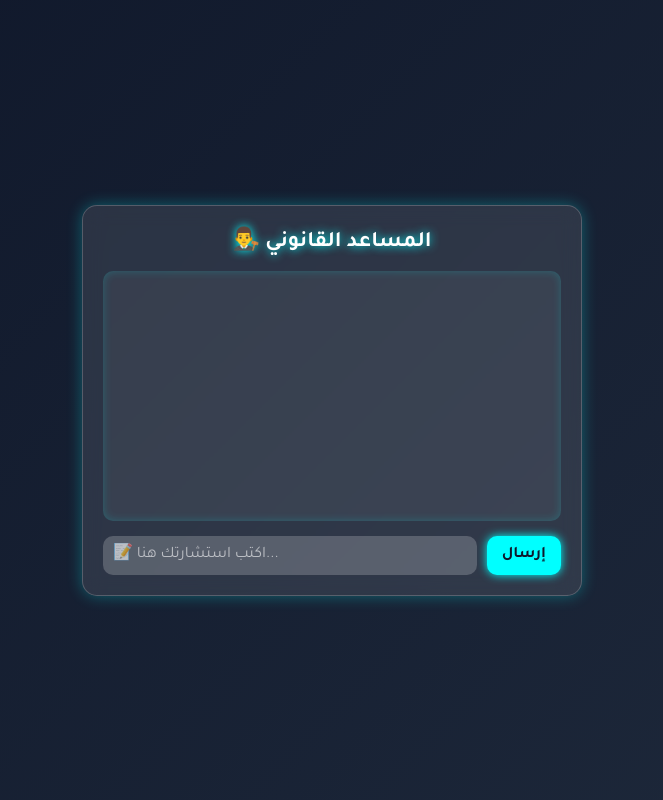
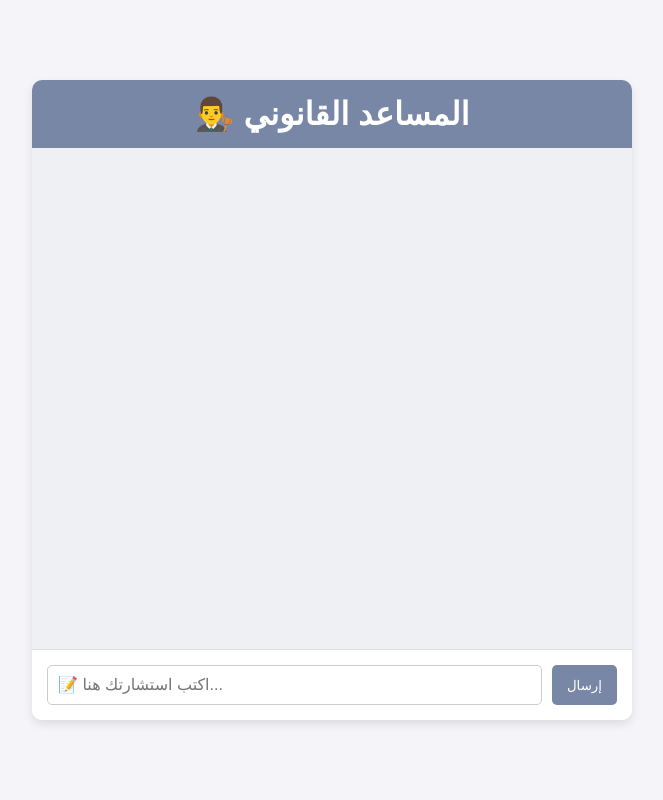
Before and after one commit to midouproj/AI, a Flask app: page / in a window 1280 px wide. Shown: the whole page, without its empty margins (308-971 px from the left). Run offline with Flask 3, Linux system fonts and the light colour scheme.

Commit message:
Update styles.css

```diff
--- a/static/styles.css
+++ b/static/styles.css
@@ -1,113 +1,78 @@
-@import url('https://fonts.googleapis.com/css2?family=Tajawal:wght@300;400;700&display=swap');
-
-* {
-    margin: 0;
-    padding: 0;
-    box-sizing: border-box;
-    font-family: 'Tajawal', sans-serif;
-}
-
 body {
-    background: linear-gradient(135deg, #0f172a, #1e293b);
-    color: #fff;
+    font-family: Arial, sans-serif;
+    background-color: #f4f4f9;
     display: flex;
     justify-content: center;
     align-items: center;
     height: 100vh;
-    padding: 20px;
+    margin: 0;
 }
 
 .chat-container {
-    width: 100%;
-    max-width: 500px;
-    background: rgba(255, 255, 255, 0.1);
-    backdrop-filter: blur(10px);
-    border-radius: 15px;
-    padding: 20px;
-    box-shadow: 0 0 15px rgba(0, 255, 255, 0.3);
-    border: 1px solid rgba(255, 255, 255, 0.2);
-    text-align: center;
-    animation: fadeIn 1s ease-in-out;
+    width: 90%;
+    max-width: 600px;
+    background: white;
+    box-shadow: 0 4px 10px rgba(0, 0, 0, 0.1);
+    border-radius: 10px;
+    overflow: hidden;
+    display: flex;
+    flex-direction: column;
+    height: 80vh;
 }
 
 h1 {
-    font-size: 22px;
-    margin-bottom: 15px;
-    text-shadow: 0 0 10px cyan;
+    text-align: center;
+    background: #7787a5;
+    color: white;
+    padding: 15px;
+    margin: 0;
 }
 
 #chat-box {
-    height: 250px;
+    flex-grow: 1;
+    padding: 15px;
     overflow-y: auto;
-    padding: 10px;
-    border-radius: 10px;
-    background: rgba(255, 255, 255, 0.05);
-    box-shadow: inset 0 0 10px rgba(0, 255, 255, 0.2);
+    display: flex;
+    flex-direction: column;
+    gap: 10px;
+    background: #eef0f4;
 }
 
 .bot-message {
-    background: rgba(0, 255, 255, 0.2);
-    padding: 10px;
+    background: #7787a5;
+    color: white;
+    padding: 10px 15px;
     border-radius: 10px;
-    text-align: right;
-    margin-bottom: 10px;
-    box-shadow: 0 0 5px rgba(0, 255, 255, 0.3);
-    animation: fadeIn 0.5s ease-in-out;
+    max-width: 80%;
+    align-self: flex-start;
 }
 
 form {
     display: flex;
-    margin-top: 15px;
-    gap: 10px;
+    padding: 15px;
+    background: white;
+    border-top: 1px solid #ddd;
 }
 
 input {
-    flex: 1;
+    flex-grow: 1;
     padding: 10px;
+    border: 1px solid #ccc;
+    border-radius: 5px;
+    font-size: 16px;
+}
+
+button {
+    background: #7787a5;
+    color: white;
     border: none;
-    border-radius: 10px;
-    background: rgba(255, 255, 255, 0.2);
-    color: #fff;
-    font-size: 16px;
-    outline: none;
+    padding: 10px 15px;
+    margin-left: 10px;
+    border-radius: 5px;
+    cursor: pointer;
     transition: 0.3s;
 }
 
-input::placeholder {
-    color: rgba(255, 255, 255, 0.6);
+button:hover {
+    background: #5a6780;
 }
-
-input:focus {
-    background: rgba(255, 255, 255, 0.3);
-    box-shadow: 0 0 5px cyan;
-}
-
-button {
-    padding: 10px 15px;
-    border: none;
-    border-radius: 10px;
-    background: cyan;
-    color: #0f172a;
-    font-size: 16px;
-    font-weight: bold;
-    cursor: pointer;
-    transition: 0.3s;
-    box-shadow: 0 0 10px cyan;
-}
-
-button:hover {
-    background: #00d4ff;
-    box-shadow: 0 0 15px cyan;
-}
-
-/* أنيميشن التدرج عند ظهور العناصر */
-@keyframes fadeIn {
-    from {
-        opacity: 0;
-        transform: translateY(10px);
-    }
-    to {
-        opacity: 1;
-        transform: translateY(0);
-    }
-}
```
